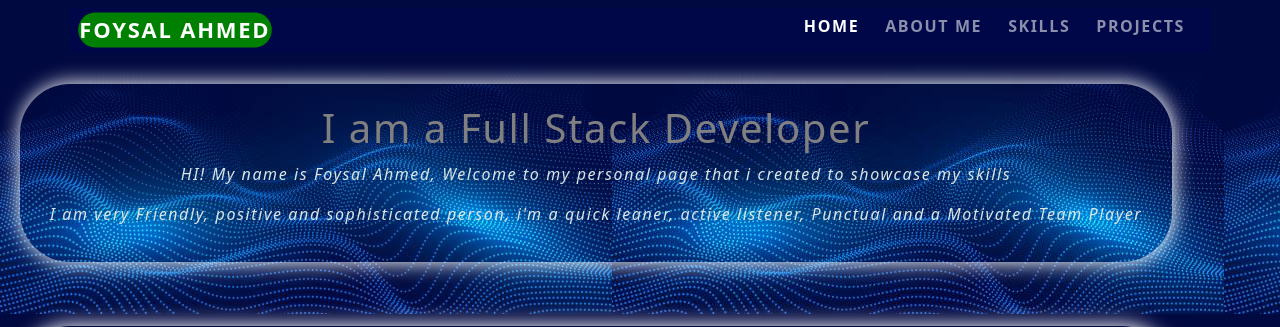
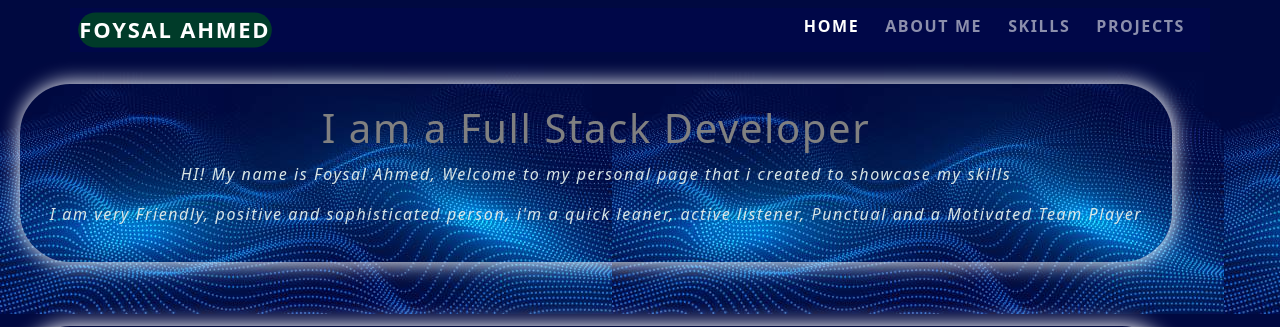
Before and after one commit to foysal90/portfolio, a PHP site: page / in a window 1280 px wide, with the pointer over the restyled element. Shown: the top 327 px of the page. Run offline with PHP 8.4, Linux system fonts and the light colour scheme; some libraries are stand-ins or nearby versions.

Commit message:
modified html and css color in navbar

```diff
--- a/index.html
+++ b/index.html
@@ -280,7 +280,7 @@
 
 <!-- contact me starts here -->
 
-÷
+
 <br>
 
 <div class="contact-links col-6" >
--- a/style.css
+++ b/style.css
@@ -12,6 +12,7 @@ body {
 
 }
 
+
 /* navbar */
 .container {
     font-weight: bold;
@@ -24,7 +25,7 @@ body {
 
 .container a {
     border: 1px solid;
-   border-radius: 50px;
+    border-radius: 50px;
     margin: 5px;
     border-style: none;
     padding: 1px;
@@ -32,9 +33,10 @@ body {
 }
 
 .container a:hover {
-    background-color: green;
+    background-color: rgba(0, 128, 0, 0.432);
     transition: 3s;
     transform: scale(1.1);
+    text-align: center;
 }
 
 /* navbar */
```
